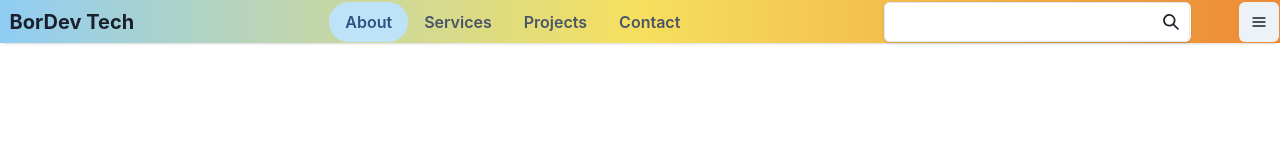
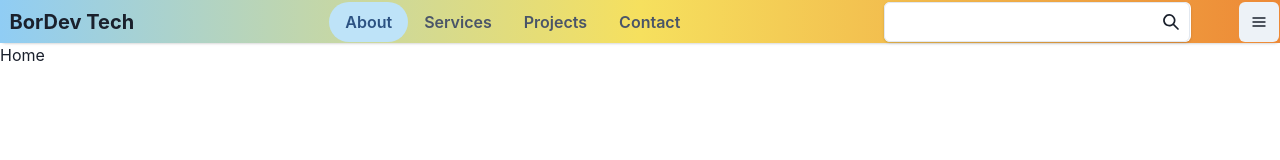
Before and after one commit to BorDevTech/BDT.home, a React (Vite) app: page /v1 in a window 1280 px wide. Shown: the top 160 px of the page. Built offline with nearby package versions, Linux system fonts and the light colour scheme.

Commit message:
Start of v1 development

```diff
--- a/src/App.tsx
+++ b/src/App.tsx
@@ -1,5 +1,6 @@
 import { Routes, Route } from "react-router-dom";
 import * as pages from "./routes/index";
+import * as V1Pages from "./V1/Routes/index";
 import Navbar from "./components/Navbar/Navbar";
 
 function App() {
@@ -13,6 +14,7 @@ function App() {
         <Route path={`/projects`} element={<pages.Projects />} />
         <Route path={`/contact`} element={<pages.Contact />} />
         <Route path={`/index`} element={<pages.Home />} />
+        <Route path={`/v1`} element={<V1Pages.Home />} />
       </Routes>
     </>
   );
--- /dev/null
+++ b/src/V1/Routes/Home.tsx
@@ -0,0 +1,5 @@
+const Home = () => {
+  return <div>Home</div>;
+};
+
+export default Home;
--- a/src/V1/Routes/index.ts
+++ b/src/V1/Routes/index.ts
@@ -0,0 +1,3 @@
+import Home from "./Home";
+
+export { Home };
```
